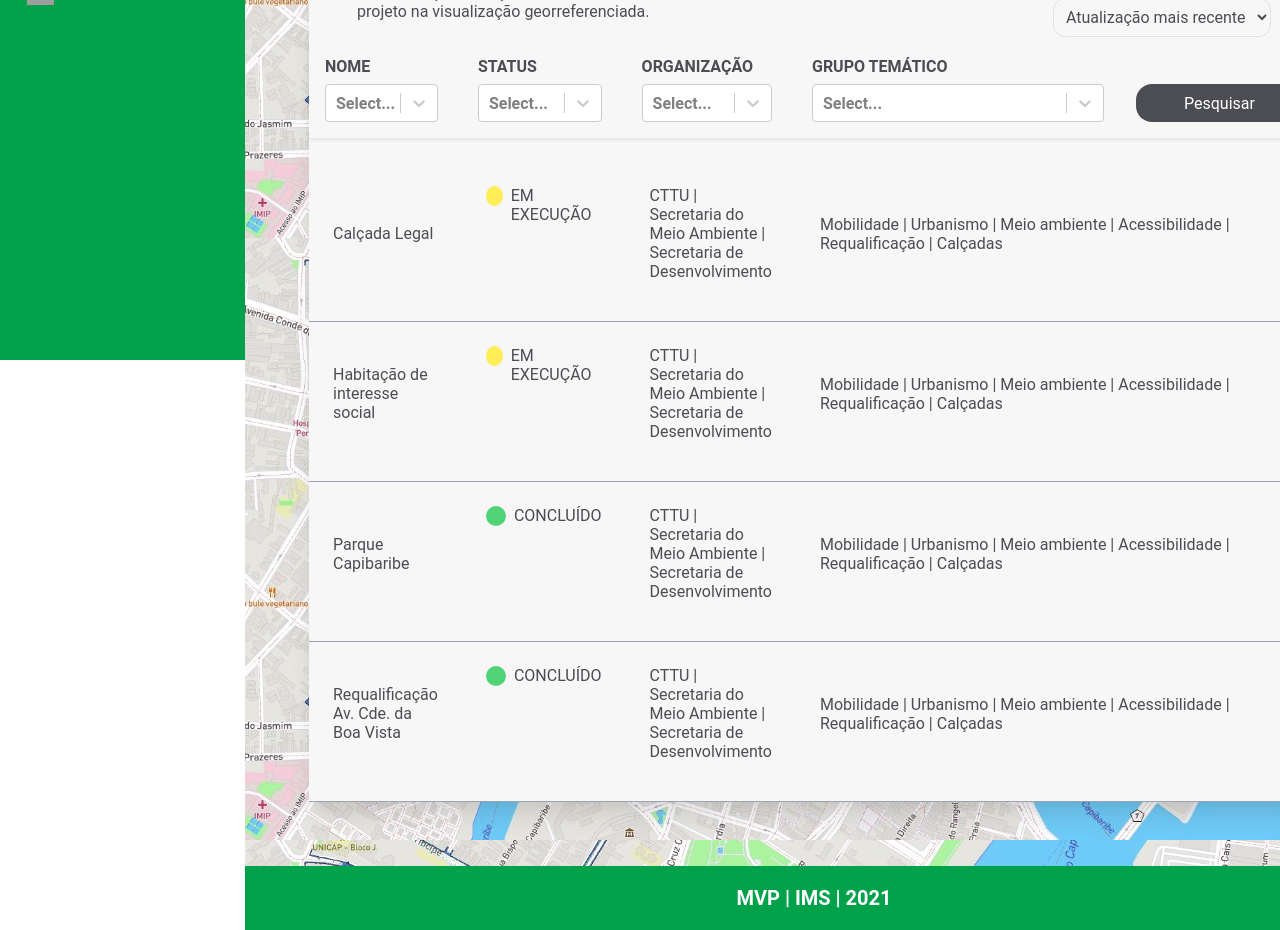
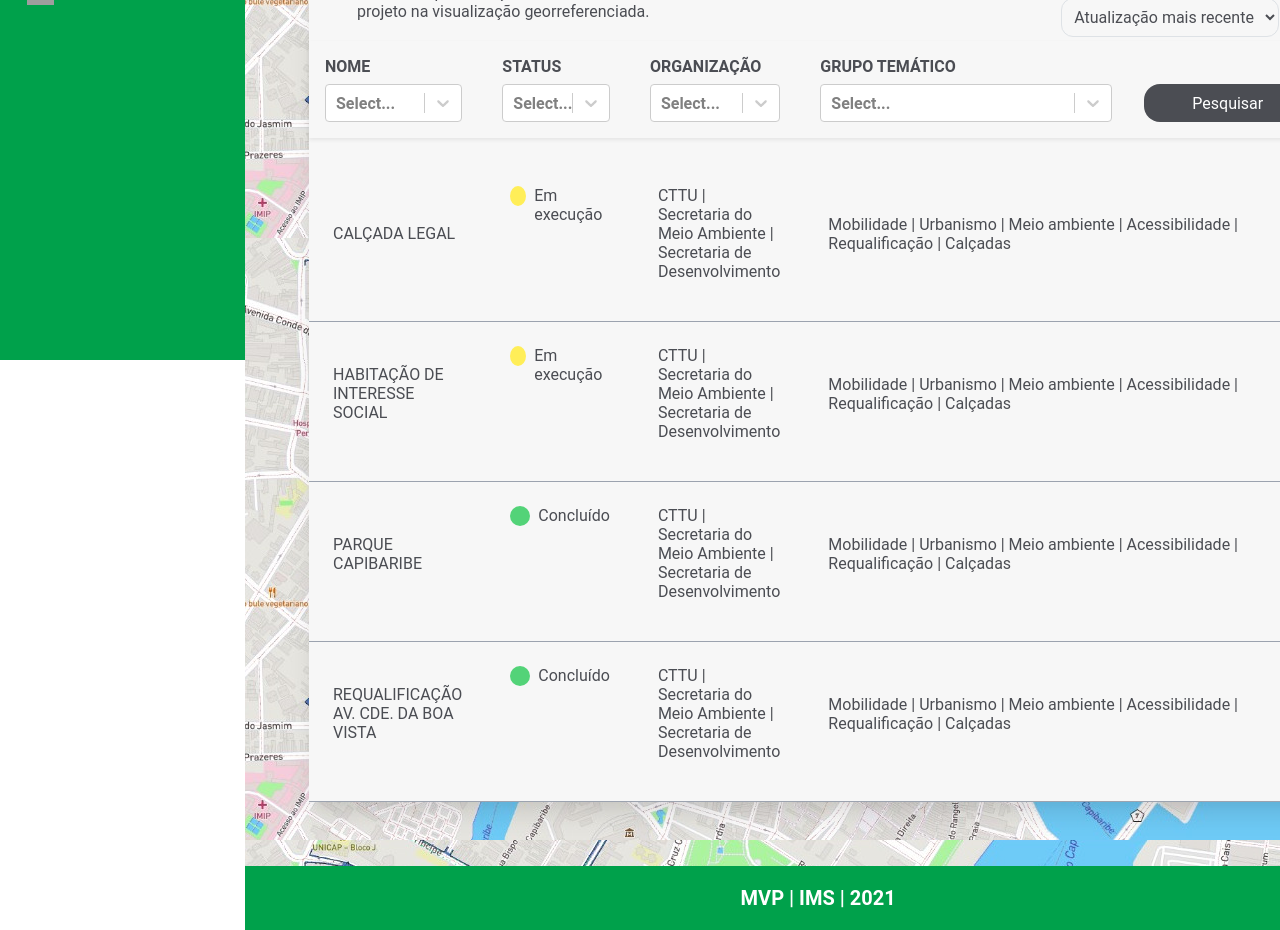
Before and after one commit to IMS-Recife/IMS-Frontend, a Next.js app: page /projetos in a window 1280 px wide. Shown: the part 440-1370 px from the top of the page. Built offline with nearby package versions, Linux system fonts and the light colour scheme; no server answers; grey boxes are pictures that could not be loaded.

Commit message:
Fix the margins of the SmallInfoContainer

```diff
--- a/src/pages/projetos/index.js
+++ b/src/pages/projetos/index.js
@@ -13,7 +13,6 @@ const GreenCircle = styled.div`
   border-radius: 50%;
   position: relative;
   background-color: ${(props) => props.theme.colors.secondaryLight};
-  cursor: pointer;
 `;
 const YellowCircle = styled.div`
   width: 20px;
@@ -21,7 +20,6 @@ const YellowCircle = styled.div`
   border-radius: 50%;
   position: relative;
   background-color: ${(props) => props.theme.colors.statusColor1};
-  cursor: pointer;
 `;
 
 const Projects = () => {
@@ -99,22 +97,22 @@ const Projects = () => {
                 </th>
               </tr>
               <tr className="border-b border-gray-400">
-                <td className="p-4 pt-5">
+                <td className="p-4 pt-5 h-100">
                   <Link href="/projetos/calcadalegal">
                     <button
                       type="button"
                       className="hover:font-bold"
                       onClick={() => handleChangePreviousPath(router.asPath)}
                     >
-                      <p className="cursor-pointer hover:font-bold">
+                      <p className="cursor-pointer hover:font-bold uppercase">
                         Calçada Legal
                       </p>
                     </button>
                   </Link>
                 </td>
-                <td className="flex flex-row p-4 pt-5">
+                <td className="flex flex-row p-4 pt-5 content-center h-100">
                   <YellowCircle className="mr-2" />
-                  <p className="">EM EXECUÇÃO</p>
+                  <p className="m-0">Em execução</p>
                 </td>
                 <td className="p-4 pt-5">
                   <p>
@@ -131,11 +129,11 @@ const Projects = () => {
               </tr>
               <tr className="border-b border-gray-400">
                 <td className="p-4">
-                  <p>Habitação de interesse social</p>
+                  <p className="uppercase">Habitação de interesse social</p>
                 </td>
                 <td className="flex flex-row p-4">
                   <YellowCircle className="mr-2" />
-                  <p className="">EM EXECUÇÃO</p>
+                  <p className="m-0">Em execução</p>
                 </td>
                 <td className="p-4">
                   <p>
@@ -152,11 +150,11 @@ const Projects = () => {
               </tr>
               <tr className="border-b border-gray-400">
                 <td className="p-4">
-                  <p>Parque Capibaribe</p>
+                  <p className="uppercase">Parque Capibaribe</p>
                 </td>
                 <td className="flex flex-row p-4">
                   <GreenCircle className="mr-2" />
-                  <p className="">CONCLUÍDO</p>
+                  <p className="m-0">Concluído</p>
                 </td>
                 <td className="p-4">
                   <p>
@@ -173,11 +171,13 @@ const Projects = () => {
               </tr>
               <tr className="border-b border-gray-400">
                 <td className="p-4">
-                  <p>Requalificação Av. Cde. da Boa Vista</p>
+                  <p className="uppercase">
+                    Requalificação Av. Cde. da Boa Vista
+                  </p>
                 </td>
                 <td className="flex flex-row p-4">
                   <GreenCircle className="mr-2" />
-                  <p className="">CONCLUÍDO</p>
+                  <p className="m-0">Concluído</p>
                 </td>
                 <td className="p-4">
                   <p>
--- a/src/patterns/Map/index.js
+++ b/src/patterns/Map/index.js
@@ -324,7 +324,7 @@ const Map = () => {
                     </div>
                   </div>
                 </SmallInfoContainer>
-                <SmallInfoContainer className="rounded-xl mt-3 ml-3 mr-3 p-2">
+                <SmallInfoContainer className="rounded-xl mt-3 ml-3 p-2">
                   <p className="flex justify-center text-2xl font-bold">
                     Lotes do Projeto
                   </p>
@@ -414,7 +414,7 @@ const Map = () => {
                     <span className="font-normal">_____</span>
                   </p>
                 </SmallInfoContainer>
-                <SmallInfoContainer className="rounded-xl mt-3 mr-3 ml-3 p-3">
+                <SmallInfoContainer className="rounded-xl mt-3 p-3">
                   <h1 className="flex justify-center text-2xl font-bold">
                     Arquivos do Projeto
                   </h1>
```
